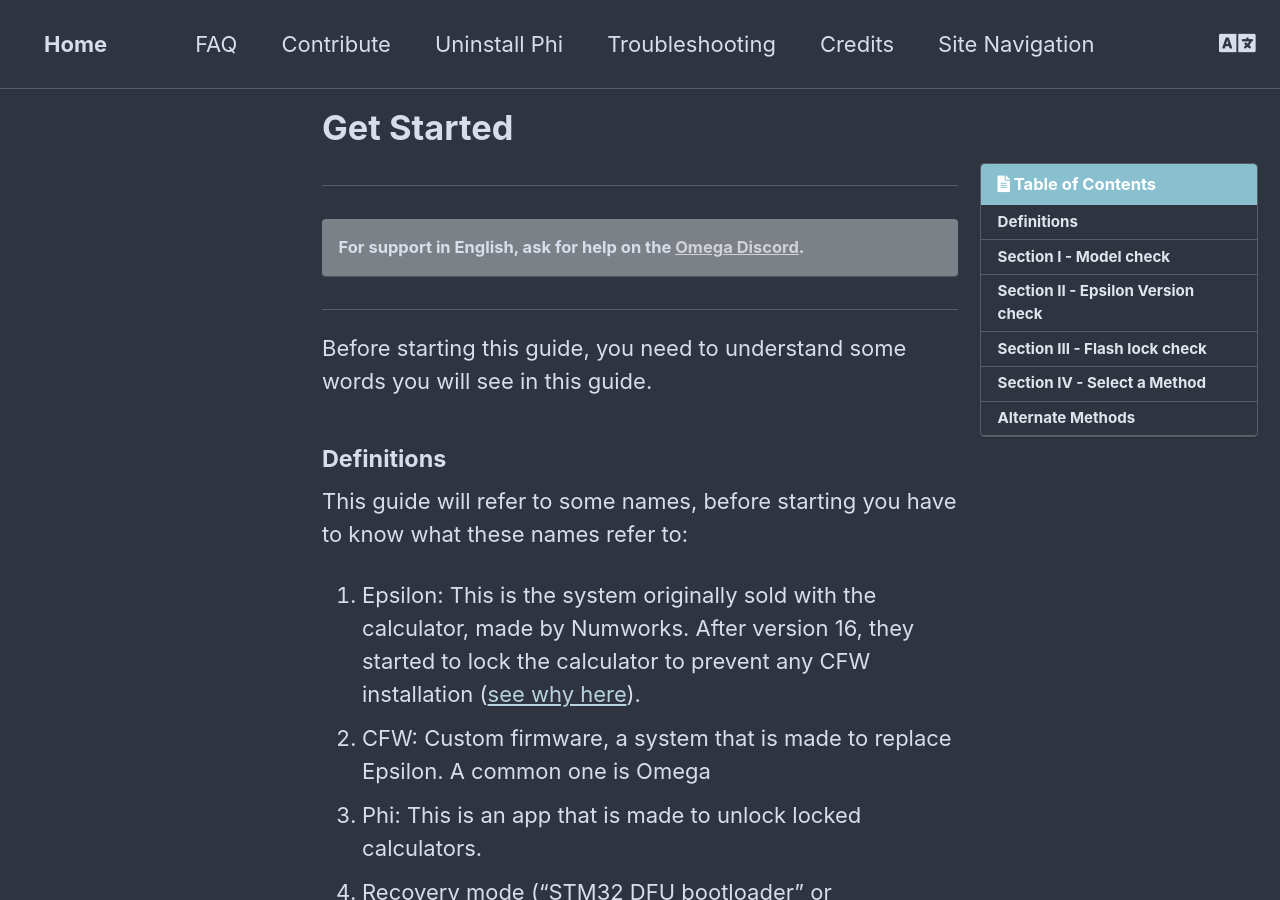
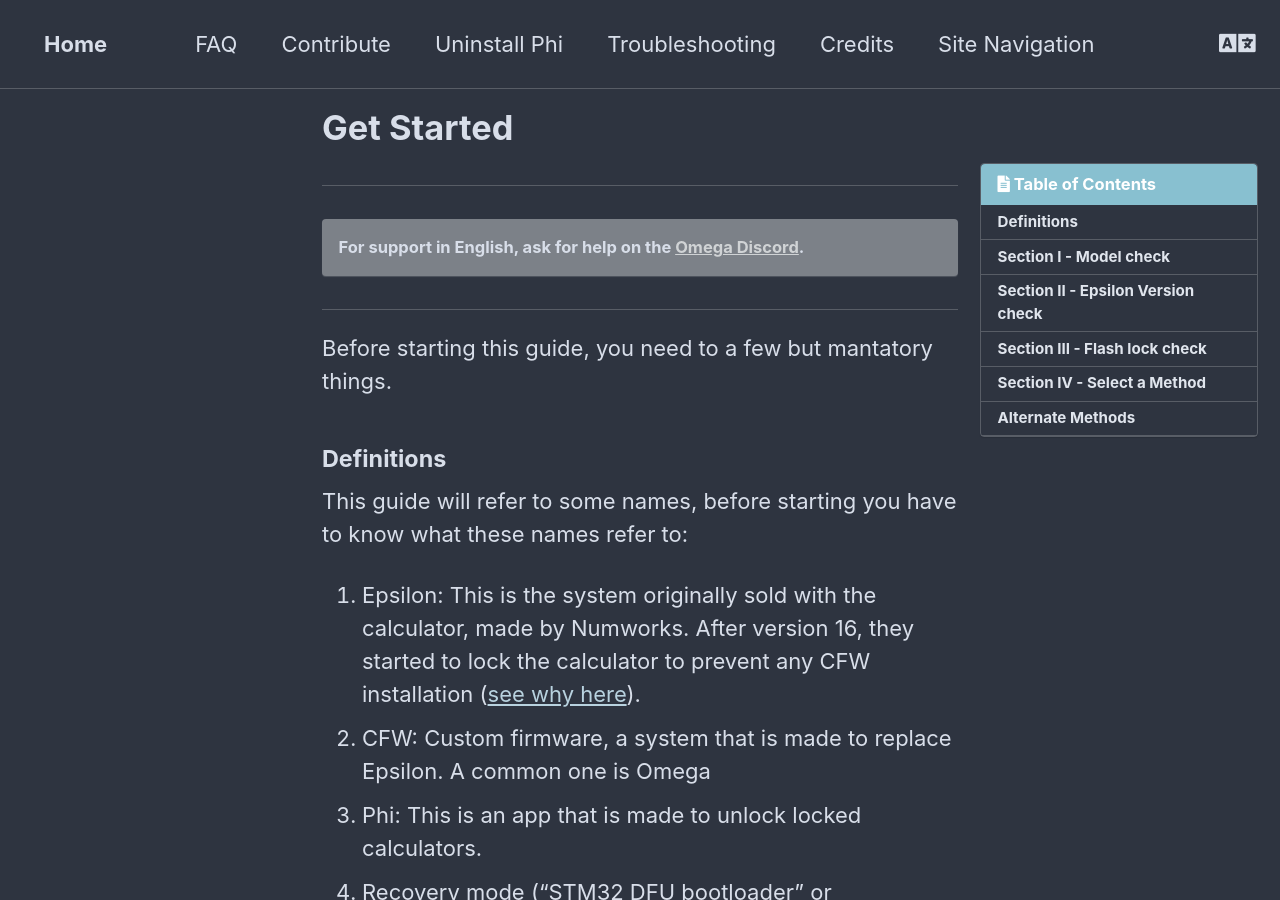
Before and after one commit to Omega-Numworks/Omega-Guide, a Jekyll site: the page built from _pages/en_US/get-started.md, in a window 1280 px wide and 900 px high. Built offline with Jekyll 4.4.1, drawn with Linux system fonts in a browser that asks for light colours; comment, search, counter and statistics services are not loaded.

Commit message:
Update get-started.md

```diff
--- a/_pages/en_US/get-started.md
+++ b/_pages/en_US/get-started.md
@@ -4,7 +4,7 @@
 
 {% include toc title="Table of Contents" %}
 
-Before starting this guide, you need to understand some words you will see in this guide.
+Before starting this guide, you need to a few but mantatory things.
 
 #### Definitions
 
```
